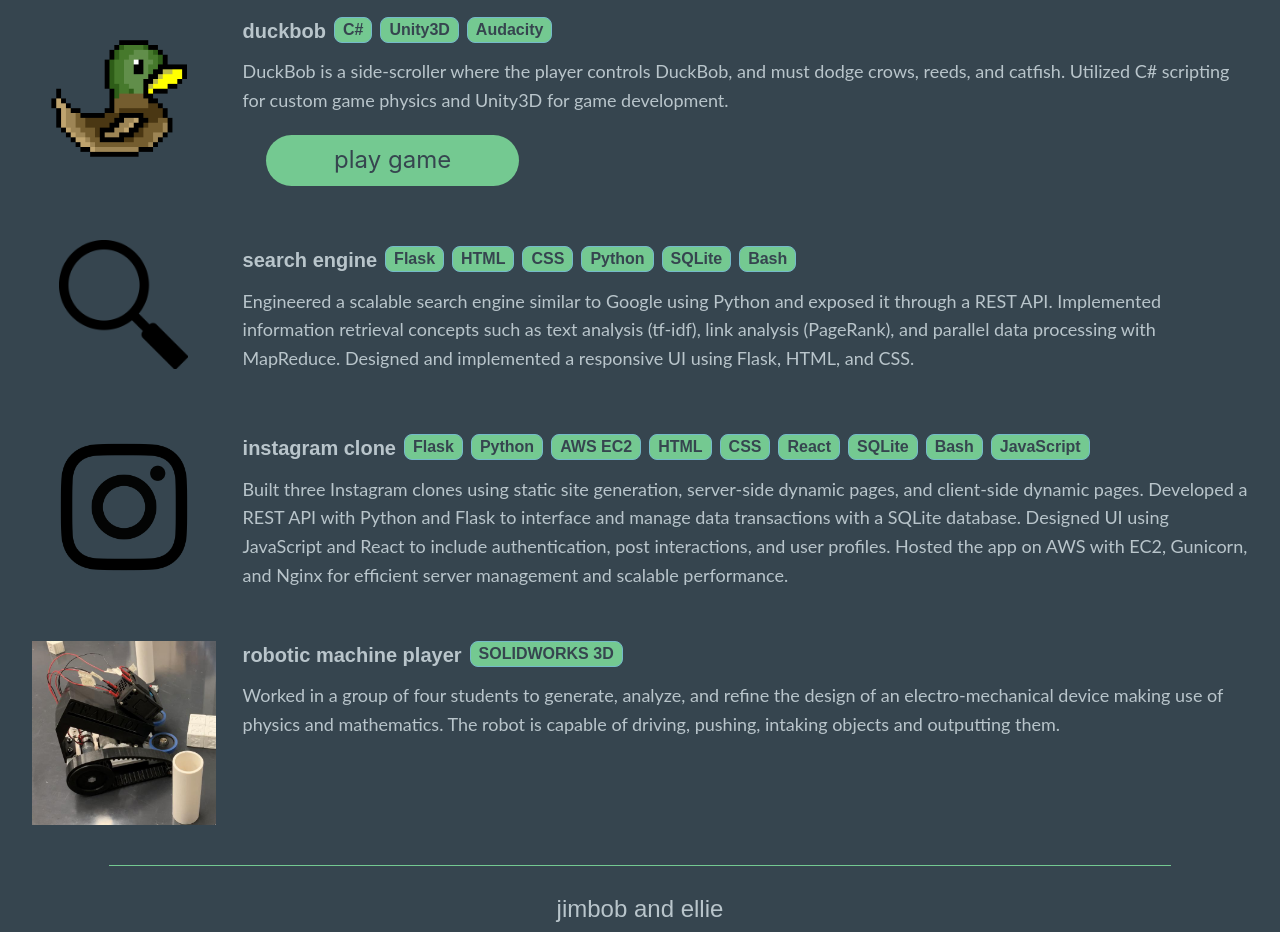
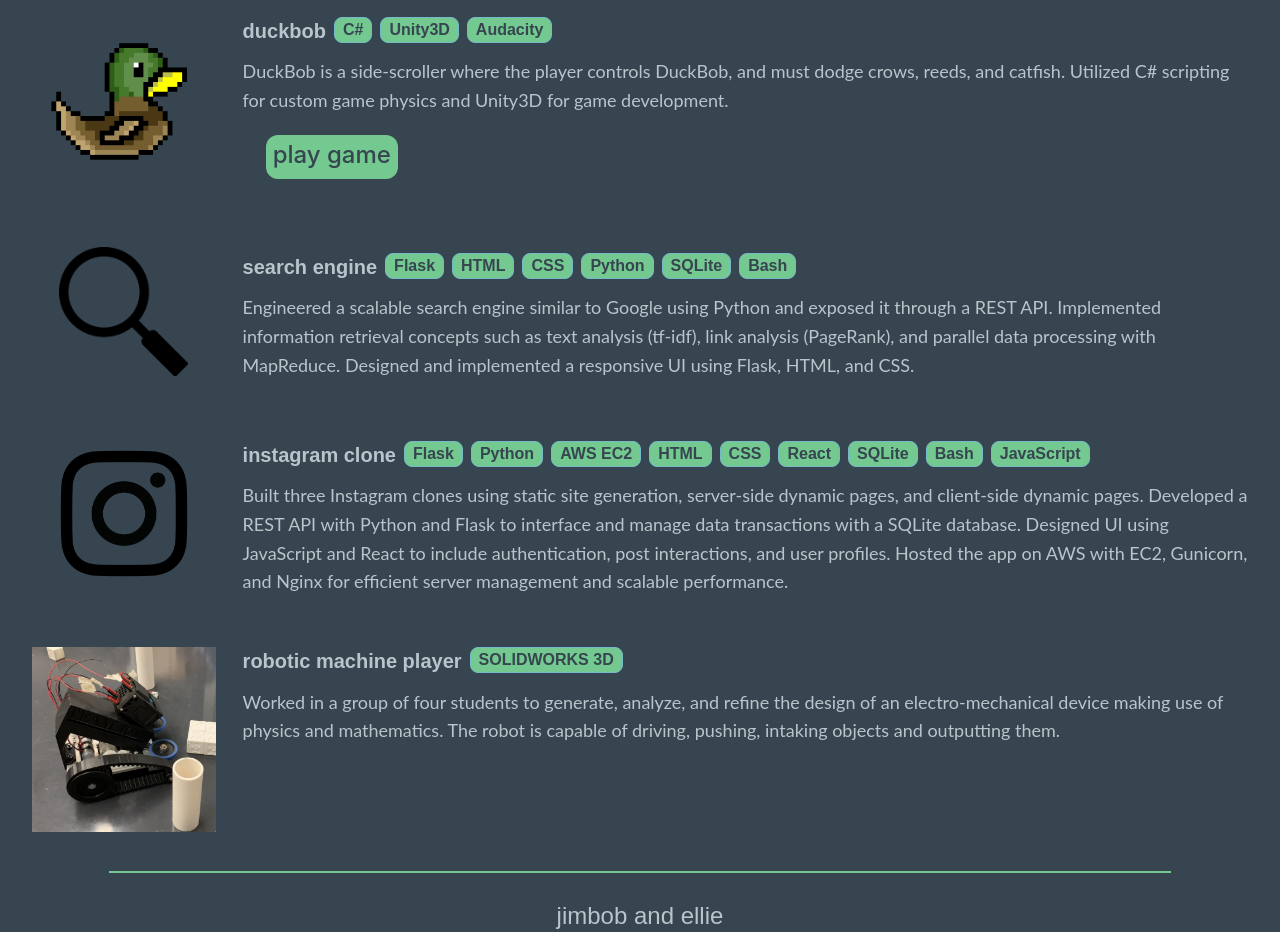
Before and after one commit to Tsporer/Tsporer.github.io, a React (Create React App) app: page / in a window 1280 px wide. Shown: the part 780-1712 px from the top of the page. Built offline with nearby package versions, Linux system fonts and the light colour scheme; grey boxes are pictures that could not be loaded.

Commit message:
make play game button smaller

```diff
--- a/src/components/Projects.tsx
+++ b/src/components/Projects.tsx
@@ -71,11 +71,11 @@
         </div>
         <a
           href="/DuckBob9.1/index.html"
-          className="hidden lg:inline-block items-center h-[30%] w-[25%] bg-aquamarine rounded-full
-                      justify-center text-center block ml-[3%] m-auto mt-[2%]
+          className="hidden lg:inline-block items-center h-[25%] w-[13%] bg-aquamarine rounded-xl
+                      justify-center text-center block ml-[3%] my-[2%]
                       hover:bg-gradient-to-r hover:from-aquahue hover:via-aquamarine hover:to-aquahue"
         >
-          <div className="text-color-charcoal py-[3.5%] text-2xl">
+          <div className="grid justify-items-center text-color-charcoal m-auto pb-1 items-center text-center h-full font-medium text-2xl">
             play game
           </div>
         </a>
```
